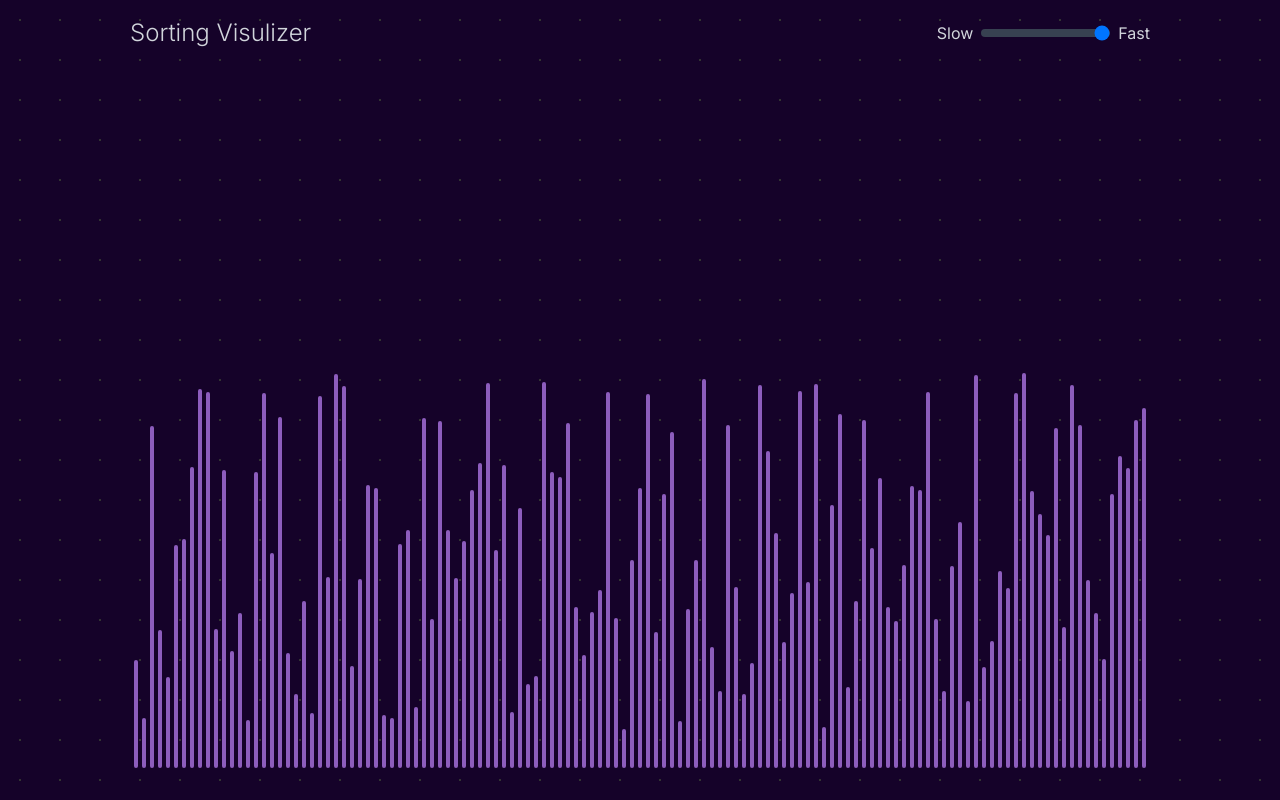
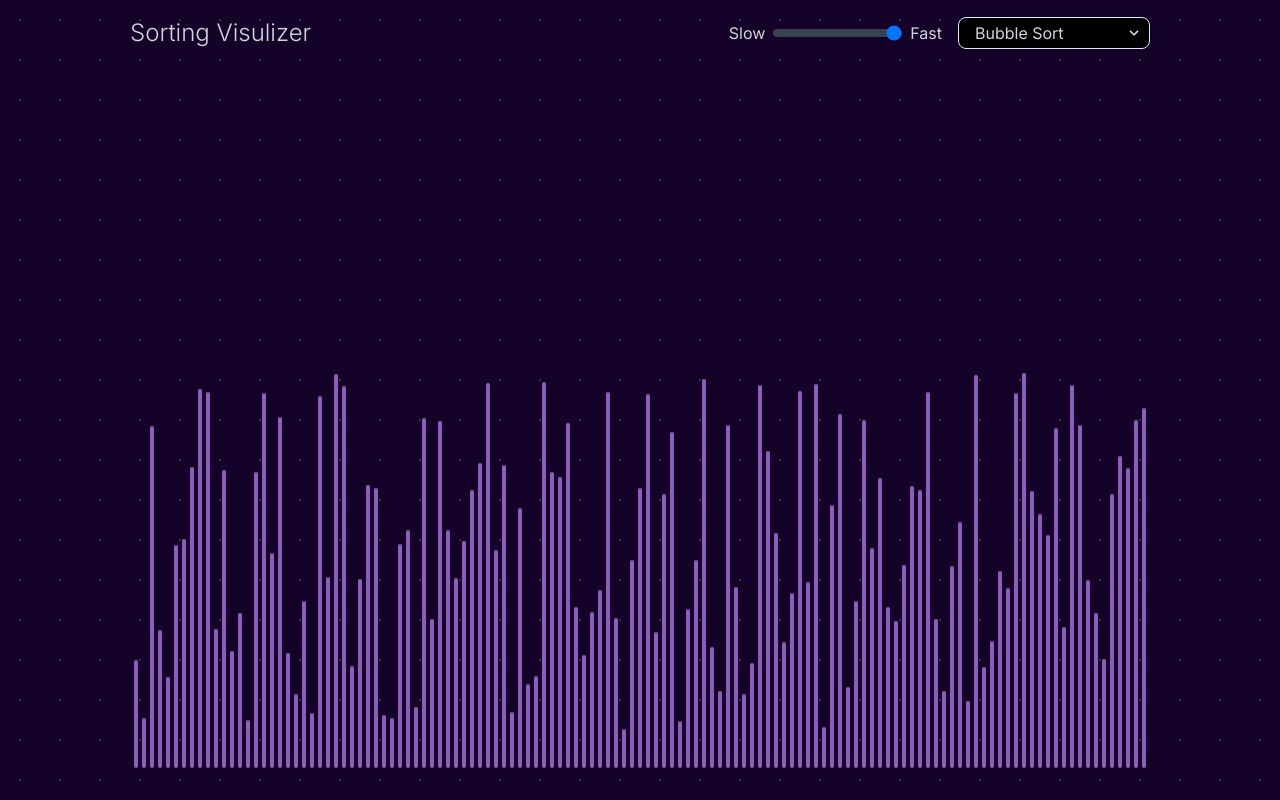
Before and after one commit to BajraYeJoon/next-sorting-visualizer, a Next.js app: page / in a window 1280 px wide. Built offline with nearby package versions, Linux system fonts and the light colour scheme.

Commit message:
chore: Add update sorting algorithm options

```diff
--- a/package.json
+++ b/package.json
@@ -9,6 +9,7 @@
     "lint": "next lint"
   },
   "dependencies": {
+    "@radix-ui/react-select": "^2.1.1",
     "@radix-ui/react-slider": "^1.2.0",
     "class-variance-authority": "^0.7.0",
     "clsx": "^2.1.1",
--- a/src/app/page.tsx
+++ b/src/app/page.tsx
@@ -1,11 +1,27 @@
 "use client";
+
 import { Slider } from "@/components/ui/slider";
 import { useSortingAlgorithmContext } from "@/context/visualizer";
-import { useEffect } from "react";
+import { algorithmsOptions } from "@/lib/constant";
+import { SelectAlgorithmOptionsType } from "@/lib/types";
+import { SortingAlgorithmType } from "@/lib/types";
+import { Select } from "@/components/ui/select";
 
 export default function Home() {
-  const { arrayToSort, animationSpeed, isSorting, setAnimationSpeed } =
-    useSortingAlgorithmContext();
+  const {
+    arrayToSort,
+    animationSpeed,
+    isSorting,
+    setAnimationSpeed,
+    selectedAlgorithm,
+    setSelectedAlgorithm,
+  } = useSortingAlgorithmContext();
+
+  const handleSelectChange = (e: React.ChangeEvent<HTMLSelectElement>) => {
+    setSelectedAlgorithm(e.target.value as SortingAlgorithmType);
+  };
+
+  console.log(selectedAlgorithm);
 
   return (
     <main className="absolute top-0 h-screen w-screen z-[-2] bg-[#000000] bg-[radial-gradient(#ffffff33_1px,#150229_1px)] bg-[size:40px_40px]">
@@ -18,11 +34,17 @@ export default function Home() {
             <h1 className="text-gray-300 text-2xl font-light hidden md:flex">
               Sorting Visulizer
             </h1>
-            <div className="flex items-center justify-center gap-4 b">
+            <div className="flex items-center justify-center gap-4">
               <Slider
                 isDisabled={isSorting}
                 value={animationSpeed}
                 handleChange={(e) => setAnimationSpeed(Number(e.target.value))}
+              />
+              <Select
+                options={algorithmsOptions as SelectAlgorithmOptionsType[]}
+                defaultValue={selectedAlgorithm}
+                onChange={handleSelectChange}
+                isDisabled={isSorting}
               />
             </div>
           </div>
--- /dev/null
+++ b/src/components/ui/select.tsx
@@ -0,0 +1,40 @@
+import { SelectAlgorithmOptionsType } from "@/lib/types";
+import React from "react";
+
+export const Select = ({
+  options,
+  defaultValue,
+  onChange,
+  isDisabled = false,
+}: {
+  options: SelectAlgorithmOptionsType[];
+  defaultValue: string;
+  onChange: (e: React.ChangeEvent<HTMLSelectElement>) => void;
+  isDisabled?: boolean;
+}) => {
+  return (
+    <div className="inline-block relative w-48">
+      <select
+        disabled={isDisabled}
+        onChange={onChange}
+        defaultValue={defaultValue}
+        className="block appearance-none h-8 w-full bg-black border px-4 py-1 pr-8 rounded-lg shadow leading-tight focus:outline-none focus:shadow-outline text-gray-300"
+      >
+        {options.map((option) => (
+          <option key={option.value} value={option.value}>
+            {option.label}
+          </option>
+        ))}
+      </select>
+      <div className="pointer-events-none absolute inset-y-0 right-0 flex items-center px-2">
+        <svg
+          className="fill-gray-300 h-4 w-4"
+          xmlns="http://www.w3.org/2000/svg"
+          viewBox="0 0 20 20"
+        >
+          <path d="M9.293 12.95l.707.707L15.657 8l-1.414-1.414L10 10.828 5.757 6.586 4.343 8z" />
+        </svg>
+      </div>
+    </div>
+  );
+};
--- a/src/context/visualizer.tsx
+++ b/src/context/visualizer.tsx
@@ -36,7 +36,7 @@ export const SortingAlgorithmProvider = ({
 }) => {
   const [arrayToSort, setArrayToSort] = useState<number[]>([]);
   const [selectedAlgorithm, setSelectedAlgorithm] =
-    useState<SortingAlgorithmType>("BUBBLE");
+    useState<SortingAlgorithmType>("bubble");
 
   const [isSorting, setIsSorting] = useState<boolean>(false);
   const [animationSpeed, setAnimationSpeed] =
--- a/src/lib/constant.ts
+++ b/src/lib/constant.ts
@@ -6,3 +6,12 @@ export const MAX_ANIMATION_SPEED = 400;
 export function generateRandomNumber(min: number, max: number) {
     return Math.floor(Math.random() * (max - min + 1) + min);
 }
+
+//sorting algorithms
+export const algorithmsOptions = [
+    { value: "bubble", label: "Bubble Sort" },
+    { value: "insertion", label: "Insertion Sort" },
+    { value: "selection", label: "Selection Sort" },
+    { value: "quick", label: "Quick Sort" },
+    { value: "merge", label: "Merge Sort" },
+]
--- a/src/lib/types.ts
+++ b/src/lib/types.ts
@@ -1,9 +1,10 @@
-enum SortingAlgorithm {
-  BUBBLE = "bubble",
-  SELECTION = "selection",
-  INSERTION = "insertion",
-  MERGE = "merge",
-  QUICK = "quick",
-}
-
-export type SortingAlgorithmType = keyof typeof SortingAlgorithm;
+export type SortingAlgorithmType =
+  | "bubble"
+  | "insertion"
+  | "selection"
+  | "quick"
+  | "merge";
+export type SelectAlgorithmOptionsType = {
+  label: string;
+  value: SortingAlgorithmType;
+};
```
Also changed, not shown: 1 other file (tests, documents, lock files or other folders).
